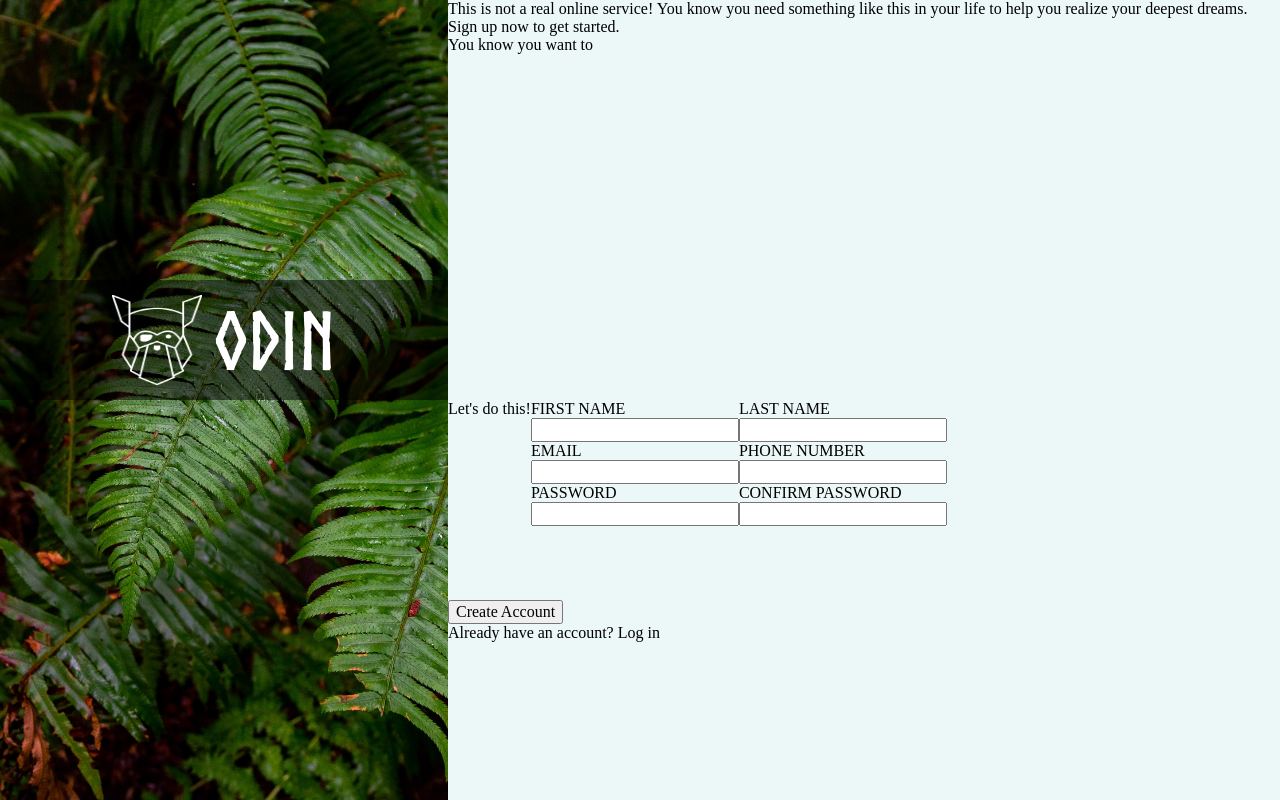
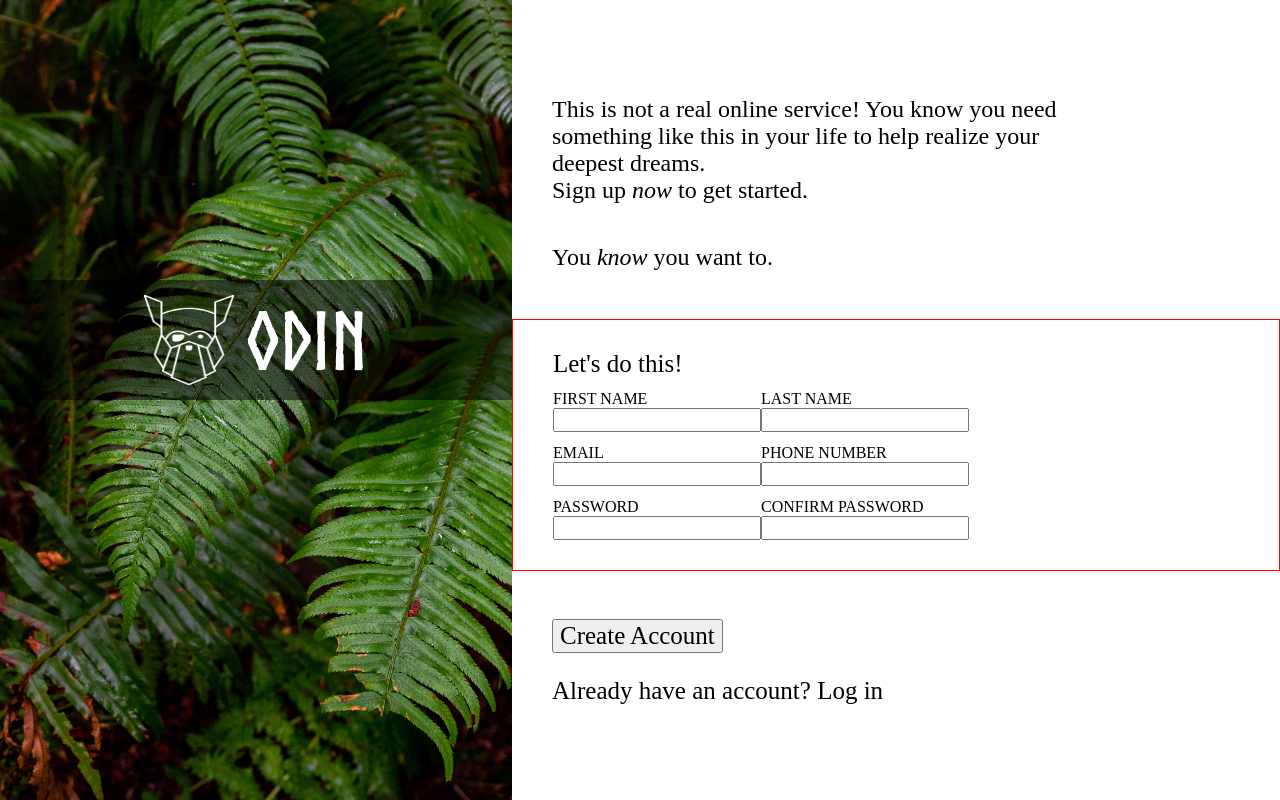
Before and after one commit to laere/Sign-up-Form, a plain HTML site: page index.html in a window 1280 px wide. Drawn offline with Linux system fonts and the light colour scheme.

Commit message:
Got the basics of the right side of the page layout complete, need to add more css to make it look better.

```diff
--- a/index.html
+++ b/index.html
@@ -1,34 +1,37 @@
 <!DOCTYPE html>
 <html lang="en">
+
 <head>
     <meta charset="UTF-8">
     <meta name="viewport" content="width=device-width, initial-scale=1.0">
     <title>Sign-up Form</title>
     <link rel="stylesheet" href="style.css">
 </head>
+
 <body>
 
     <div id="content">
+
         <div id="left-content">
             <div class="banner">
                 <img class="logo" src="odin-lined.png" />
                 <div class="banner-text">ODIN</div>
             </div>
         </div>
+
         <div id="right-content">
-            <div class="right-content-top">
-                <div>This is not a real online service! You know you need something like this in your life
-                    to help you realize your deepest dreams.
+
+            <div class="right-content-txt-container">
+                <div>This is not a real online service! You know you need something
+                    like this in your life to help realize your deepest dreams.
                 </div>
-                <div>Sign up now to get started.</div>
-                <div>You know you want to</div>
+                <div>Sign up <em>now</em> to get started.</div>
+                <div class="tagline">You <em>know</em> you want to.</div>
             </div>
-            <div class="right-content-bottom">
+
             <div class="form-container">
-
-                    <!-- FORM -->
-                    <form class="form">
-                        <div>Let's do this!</div>
+                <div class="form-tagline">Let's do this!</div>
+                <form>
                     <fieldset>
                         <div>
                             <label for="first_name">FIRST NAME</label>
@@ -53,22 +56,22 @@
                             <input type="text" id="tele" name="tele" />
                         </div>
                         <div>
-                                <label for="first_name">CONFIRM PASSWORD</label>
-                                <input type="text" id="first_name" name="first_name" />
+                            <label for="password">CONFIRM PASSWORD</label>
+                            <input type="text" id="password" name="password" />
                         </div>
                     </fieldset>
                 </form>
-                    <div class="create-account">
-                        <!-- BUTTON -->
-                        <button>Create Account</button>
-                        <div>Already have an account? <a>Log in</a></div>
-                    </div>
             </div>
 
+            <div class="create-account-container">
+                <button class="create-account-btn">Create Account</button>
+                <div class="create-account-txt">Already have an account? <a>Log in</a></div>
             </div>
+
         </div>
 
     </div>
 
 </body>
+
 </html>
--- a/style.css
+++ b/style.css
@@ -3,6 +3,7 @@ html, body {
     margin: 0;
     padding: 0;
     overflow: hidden;
+    font-size: 1.25rem;
 }
 
 *, *:before, *:after {
@@ -23,6 +24,10 @@ textarea {
   font-size: 100%;
 }
 
+:root {
+    --marg-left: 40px;
+}
+
 @font-face {
     font-family: norse;
     src: url(Norse-Bold.otf);
@@ -34,22 +39,15 @@ textarea {
     display: flex;
 }
 
+/* LEFT SIDE */
+
 #left-content {
-    flex: 1 1 35%;
+    flex: 1 1 40%;
     background-image: url("bg.jpg");
     background-size: auto 100%;
     background-repeat: no-repeat;
     background-size: cover;
 }
-
-#right-content {
-    flex: 1 1 65%;
-    display: flex;
-    flex-direction: column;
-    background-color: rgb(236, 247, 247);
-}
-
-/* LEFT SIDE */
 
 .banner {
     background: rgba(0, 0, 0, 0.5);
@@ -75,36 +73,53 @@ textarea {
 
 /* RIGHT SIDE */
 
-.right-content-top {
-    flex: 1;
+#right-content {
+    flex: 1 1 60%;
+    border-color: f9fafb;
+
+    display: flex;
+    flex-direction: column;
+    justify-content: center;
+    gap: 48px;
 }
 
-.right-content-bottom {
-    display: flex;
-    flex-direction: column;
-    flex: 1;
+.right-content-txt-container {
+    font-size: 1.2rem;
+    width: 70%;
+    margin-left: var(--marg-left);
+}
+
+.tagline {
+    margin-top: 40px;
 }
 
 .form-container {
+    background-color: #fff;
+    border: 1px solid red;
+    padding: 30px 0;
+}
+
+
+form {
+    font-size: 0.8rem;
+    display: flex;
+    margin-left: var(--marg-left);
+}
+
+form div {
     display: flex;
     flex-direction: column;
-    flex: 1;
+    margin-top: 12px;
 }
 
-/* .form fieldset {
-    display: flex;
-} */
-
-.form {
-    display: flex;
-    flex: 1;
+.form-tagline {
+    margin-left: var(--marg-left);
 }
 
-fieldset div {
-    display: flex;
-    flex-direction: column;
+.create-account-container {
+    margin-left: var(--marg-left);
 }
 
-.create-account {
-    flex: 1;
+.create-account-btn {
+    margin-bottom: 24px;
 }
```
Lines whose indentation alone changed are shown as unchanged.
